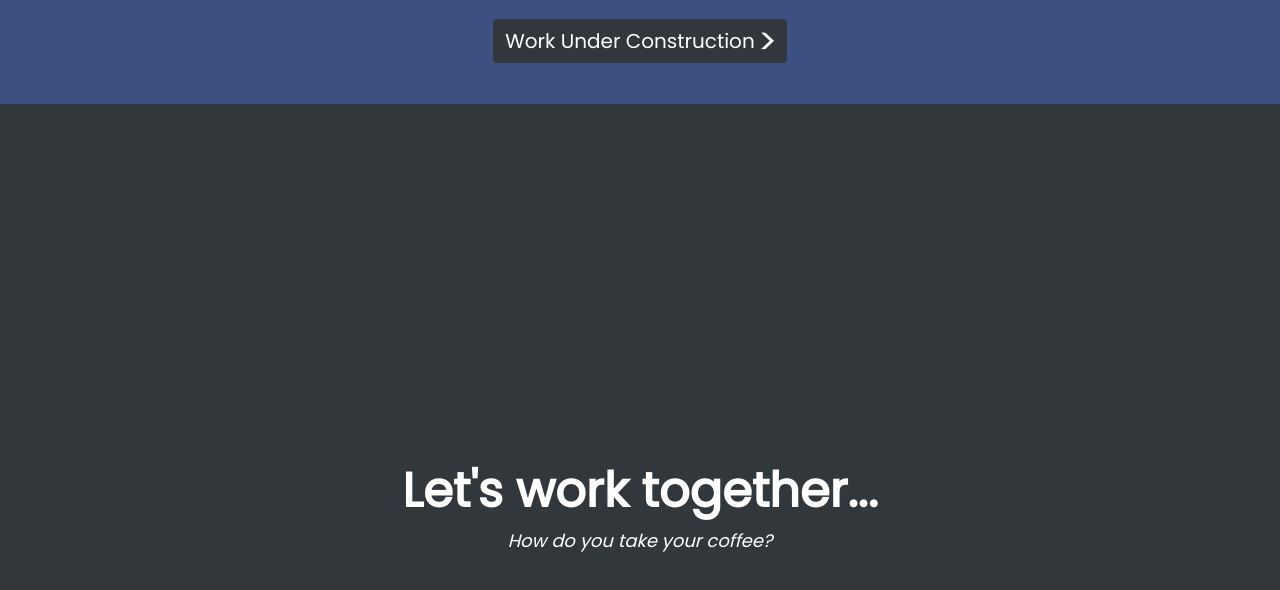
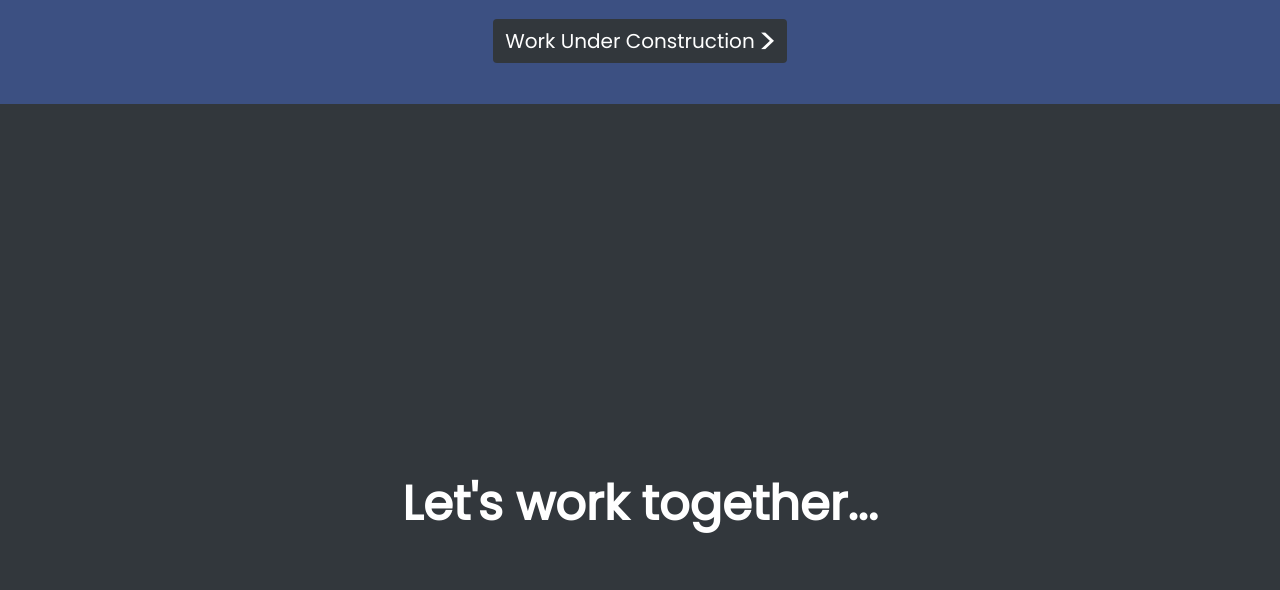
Before and after one commit to Shazim007/Work-Sample, a plain HTML site: page index.html in a window 1280 px wide. Shown: the part 1972-2562 px from the top of the page. Drawn offline with Linux system fonts and the light colour scheme.

Commit message:
Remove last p

```diff
--- a/index.html
+++ b/index.html
@@ -101,7 +101,7 @@
     </section>
     <div id="contact">
       <h2 id="contact-title">Let's work together...</h2>
-      <p class="italic" id="contact-subtitle">How do you take your coffee?</p>
+
     </div>
   </body>
 </html>
```
